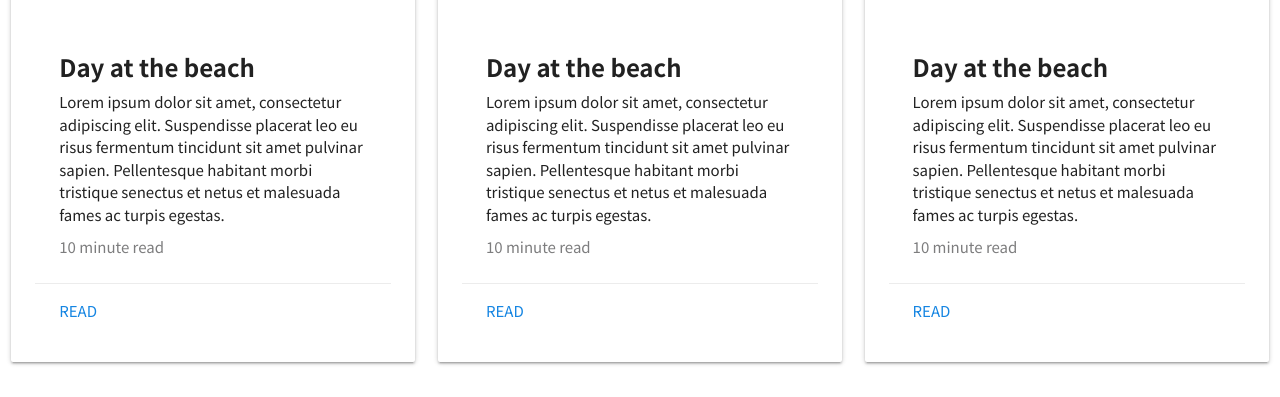
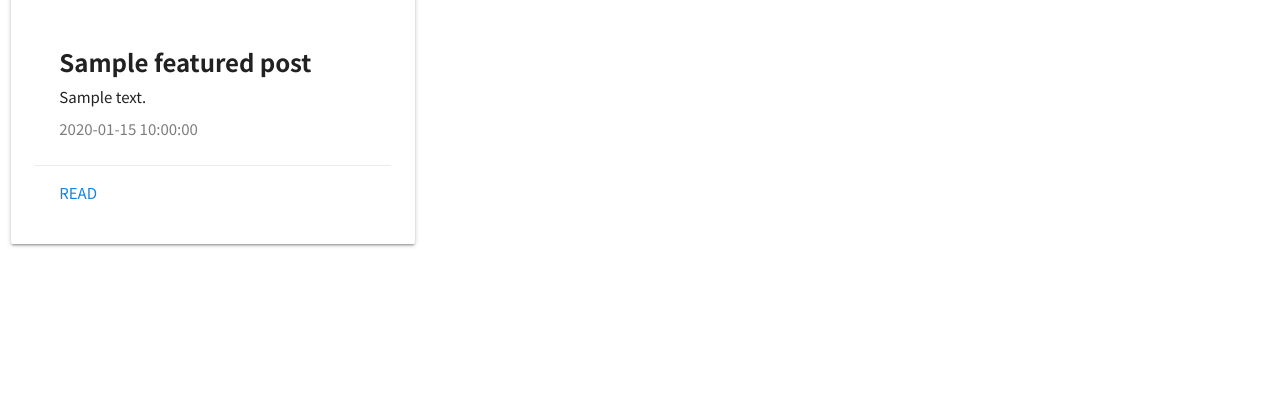
Before and after one commit to Code-Institute-Submissions/ci-bloggy, a Flask app: template templates/index.html in a window 1280 px wide. Shown: the part 935-1332 px from the top of the page. After the commit the page ends 1182 px from the top, so only its background shows below. Run offline with Flask 2, Linux system fonts and the light colour scheme; the template is opened without the code that fills it: most values are stand-ins (such as "Sample title", 1, 10 or a date in 2020); grey boxes marked "Sample" are stand-in pictures; some libraries are stand-ins or nearby versions.

Commit message:
Update featured blogs to show database data

```diff
--- a/static/css/style.css
+++ b/static/css/style.css
@@ -99,10 +99,6 @@ hr.sidemenu-hr {
 }
 
 /* Recommended blogs cards width */
-.card .card-image img {
-    display: inline;
-    height: 50%;
-}
 
 .card .card-content h4 {
     font-weight: 700;
--- a/templates/index.html
+++ b/templates/index.html
@@ -48,57 +48,23 @@ Bloggy | Home
 <div class="row">
     <h4 class="recommended-blogs center-align">Blogs we love</h4>
     <hr class="recommended-hr">
+    {% for featured_post in featured_posts %}
     <div class="col s12 m4">
         <div class="card card-panel hoverable">
             <div class="card-image center-align">
-                <img src="https://media.ringofcork.ie/wp-content/uploads/2019/02/08221540/IMG_38171.jpg" class="card-img">
+                <img src="{{featured_post.image_url}}" class="card-img">
             </div>
             <div class="card-content">
-                <h4 class="card-title">Day at the beach</h4>
-                <p>Lorem ipsum dolor sit amet, consectetur adipiscing elit. Suspendisse placerat leo eu risus
-                    fermentum tincidunt sit amet pulvinar sapien. Pellentesque habitant morbi tristique senectus et
-                    netus et malesuada fames ac turpis egestas.</p>
-                <p class="read-time">10 minute read</p>
+                <h4 class="card-title">{{featured_post.title}}</h4>
+                <p>{{featured_post.body|safe}}</p>
+                <p class="read-time">{{featured_post.read_time}}</p>
             </div>
             <div class="card-action">
                 <a href="#" class="read-link">Read</a>
             </div>
         </div>
     </div>
-    <div class="col s12 m4">
-        <div class="card card-panel hoverable">
-            <div class="card-image center-align">
-                <img src="https://media.ringofcork.ie/wp-content/uploads/2019/02/08221540/IMG_38171.jpg" class="card-img">
-            </div>
-            <div class="card-content">
-                <h4 class="card-title">Day at the beach</h4>
-                <p>Lorem ipsum dolor sit amet, consectetur adipiscing elit. Suspendisse placerat leo eu risus
-                    fermentum tincidunt sit amet pulvinar sapien. Pellentesque habitant morbi tristique senectus et
-                    netus et malesuada fames ac turpis egestas.</p>
-                <p class="read-time">10 minute read</p>
-            </div>
-            <div class="card-action">
-                <a href="#" class="read-link">Read</a>
-            </div>
-        </div>
-    </div>
-    <div class="col s12 m4">
-        <div class="card card-panel hoverable">
-            <div class="card-image center-align">
-                <img src="https://media.ringofcork.ie/wp-content/uploads/2019/02/08221540/IMG_38171.jpg" class="card-img">
-            </div>
-            <div class="card-content">
-                <h4 class="card-title">Day at the beach</h4>
-                <p>Lorem ipsum dolor sit amet, consectetur adipiscing elit. Suspendisse placerat leo eu risus
-                    fermentum tincidunt sit amet pulvinar sapien. Pellentesque habitant morbi tristique senectus et
-                    netus et malesuada fames ac turpis egestas.</p>
-                <p class="read-time">10 minute read</p>
-            </div>
-            <div class="card-action">
-                <a href="#" class="read-link">Read</a>
-            </div>
-        </div>
-    </div>
+    {% endfor %}
 </div>
 </main>
 {% endblock %}
```
